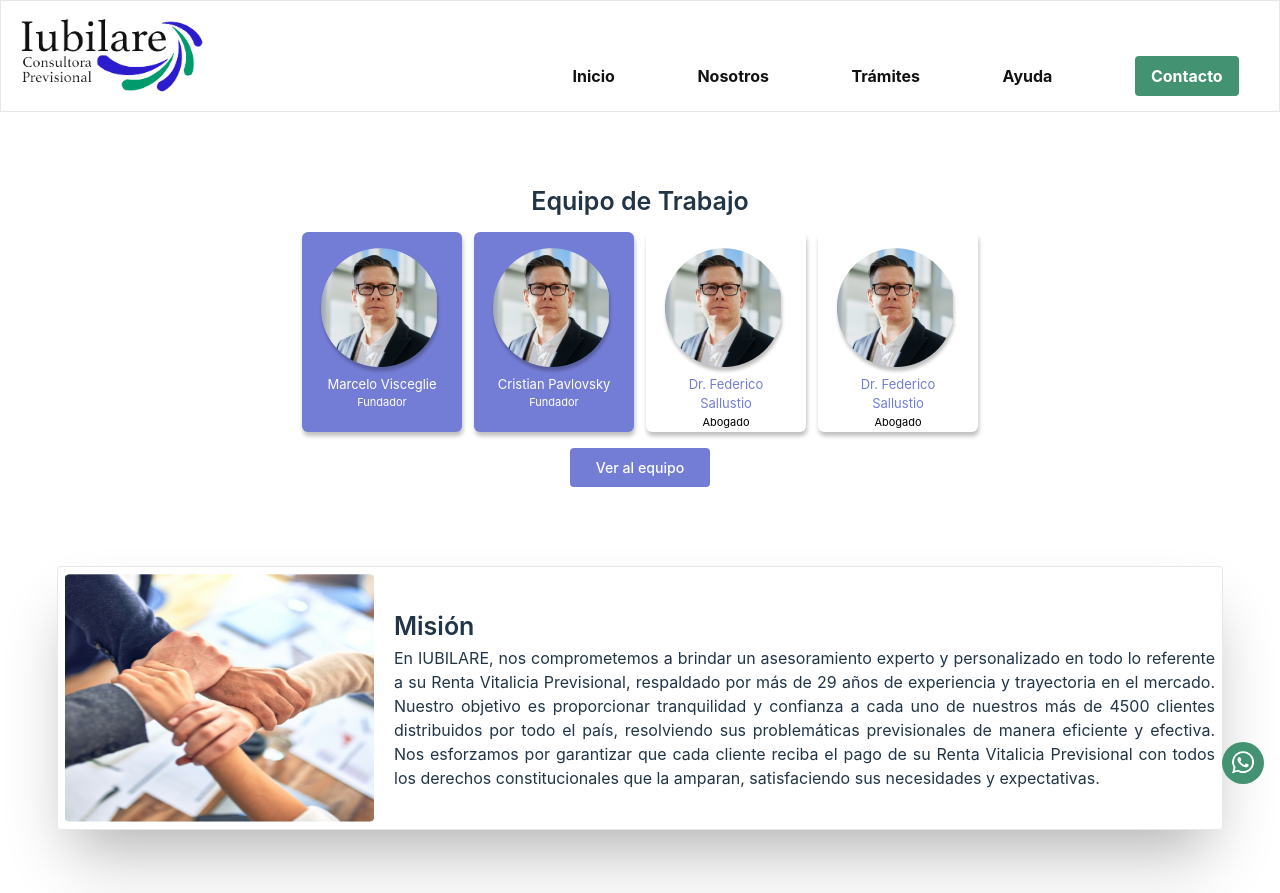
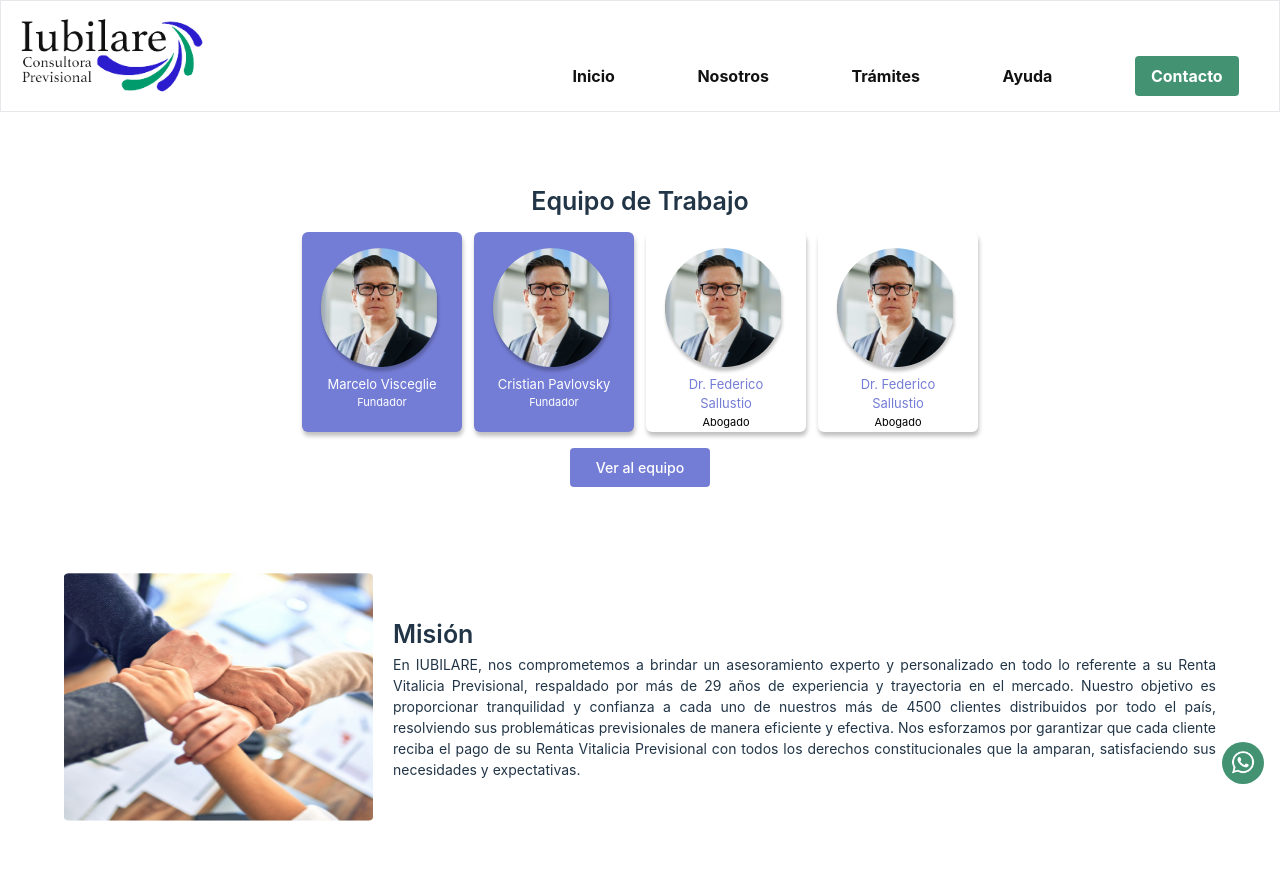
Before and after one commit to FooTalent/iubilare, a React (Vite) app: page /nosotros in a window 1280 px wide. Shown: the top 893 px of the page. Built offline with nearby package versions, Linux system fonts and the light colour scheme.

Commit message:
fix/ vision&mision border none

```diff
--- a/src/components/cardNosotros/CardInfo.tsx
+++ b/src/components/cardNosotros/CardInfo.tsx
@@ -10,11 +10,11 @@ interface CardInfoProps {
 const CardInfo: React.FC<CardInfoProps> = ({ info, url, classOptions, classTitle }) => {
 
   return (
-    <div className={ `w-[328px]  p-[7px] border border-inherit rounded shadow-[0_35px_60px_-15px_rgba(0,0,0,0.3)] md:flex md:flex-row md:gap-5 md:w-full md:items-center 2xl:gap-[65px] 2xl:shadow-[0_35px_60px_-15px_rgba(255,255,255)] 2xl:border-none ${classOptions}` }>
+    <div className={ `w-[328px]  p-[7px] border border-inherit rounded shadow-[0_35px_60px_-15px_rgba(0,0,0,0.3)] md:flex md:flex-row md:gap-5 md:w-full md:items-center 2xl:gap-[65px] md:border-none md:shadow-[0_35px_60px_-15px_rgba(255,255,255)] 2xl:border-none ${classOptions}` }>
         <img src={url} alt="" className=" md:min-w-[309px] md:h-[248px] 2xl:w-[482px] 2xl:h-[387px]" />
         <div>
           <h1 className="hidden font-semibold text-[25px] text-left leading-10 md:block">{classTitle}</h1>
-          <p className="text-justify 2xl:text-[23px] 2xl:w-[751px]">{info} </p>
+          <p className="text-justify md:text-[14px] 2xl:text-[23px] 2xl:w-[751px]">{info} </p>
         </div>
 
     </div>
```
